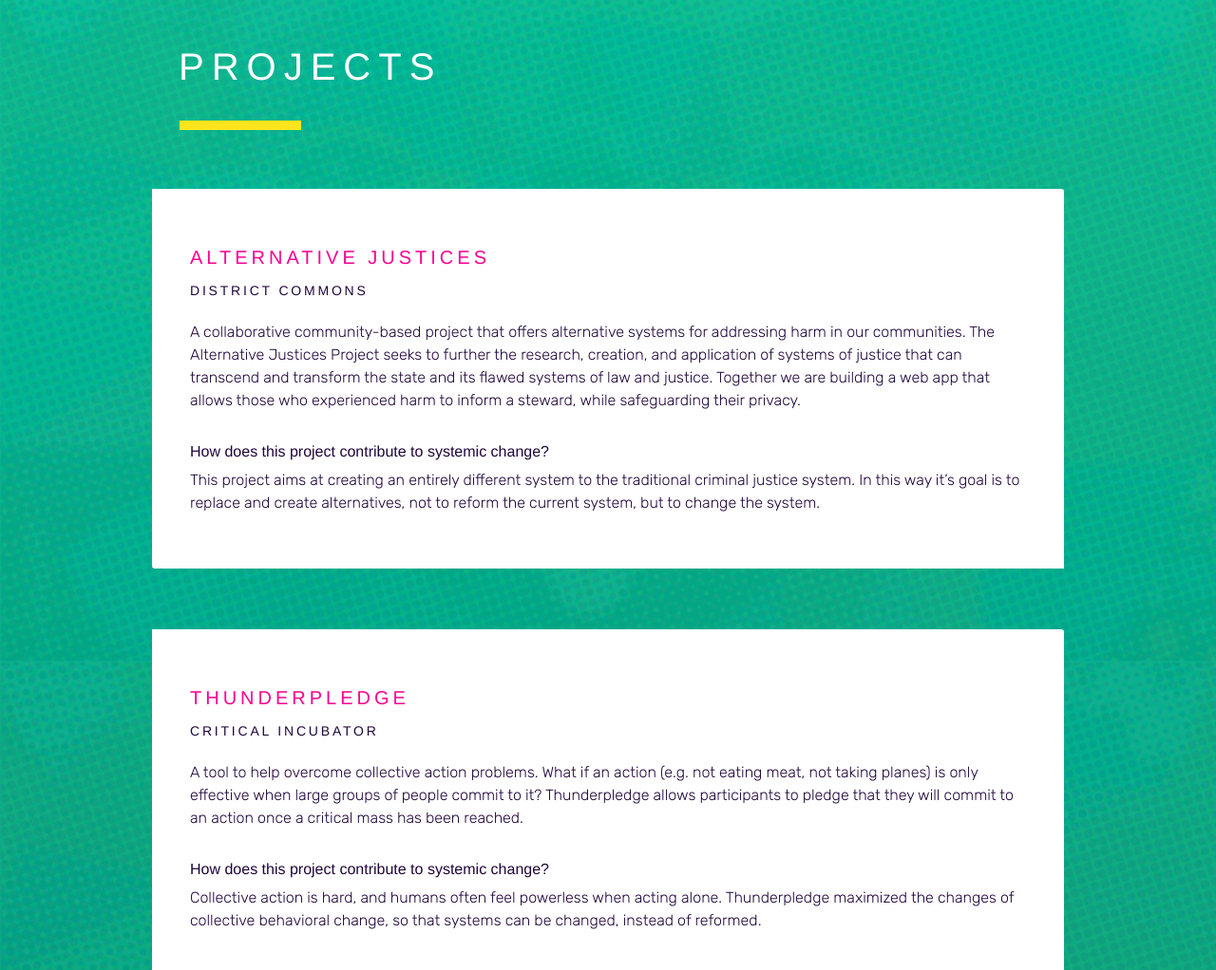
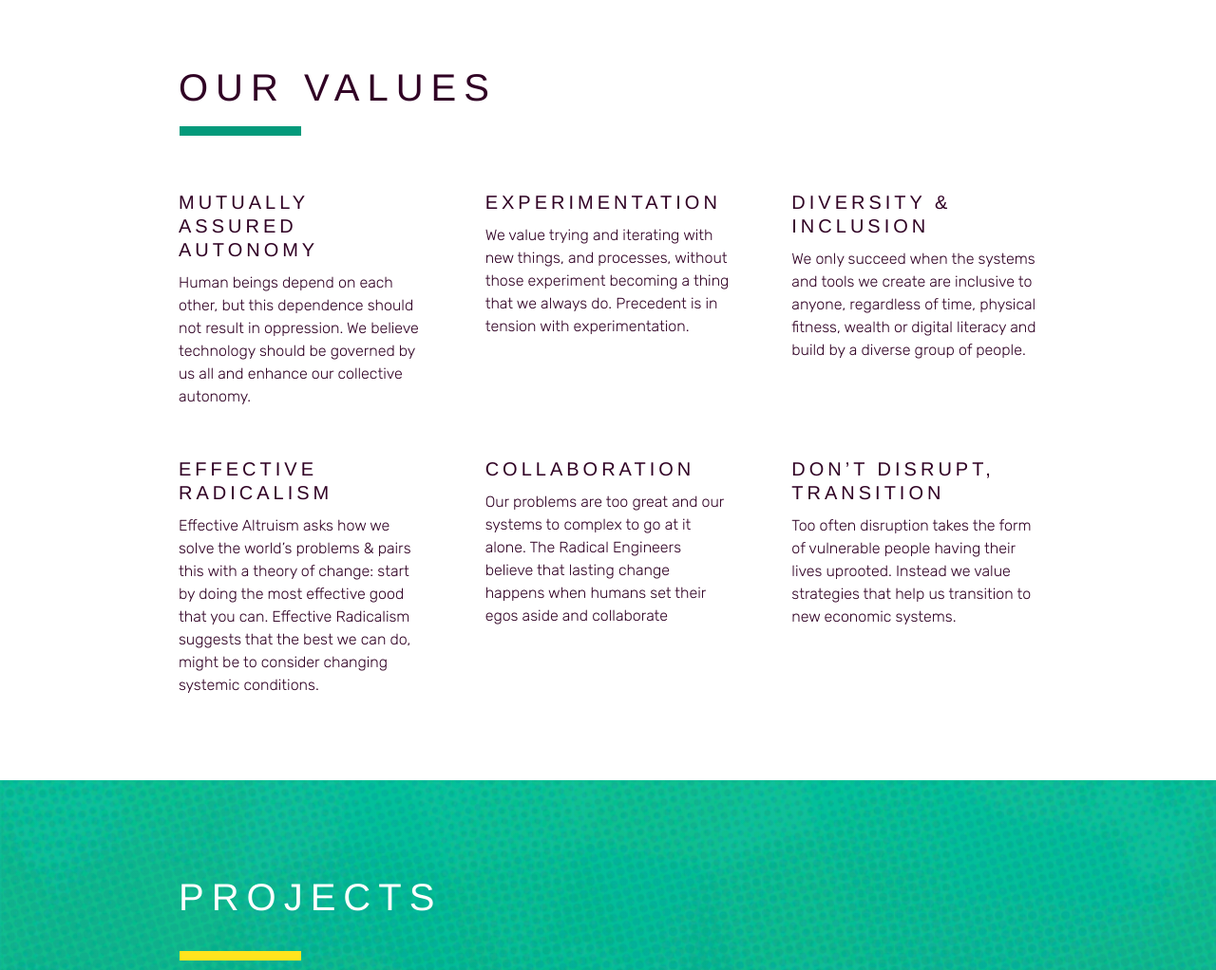
Before and after one commit to radicalengineers/website, a plain HTML site: page index.html in a window 1280 px wide. Shown: the part 1780-2802 px from the top of the page at 95% size. Drawn offline with Linux system fonts and the light colour scheme.

Commit message:
adds values

```diff
--- a/index.html
+++ b/index.html
@@ -77,6 +77,50 @@
         </div>
       </section>
     </div>
+
+    <div class="bg-column">
+    <section id="volunteer" class="container py4 px4 elem-margin">
+      <div class="clearfix mxn2">
+         <div class="col-11 mx-auto">
+          <h1 class="responsive-h1 caps py2 px3 mb0">Our Values</h1>
+            <hr class="haar-h"/>
+          <div class="sm-col sm-col-4 px3 py1">
+            <h3 class="responsive-h3 caps">Mutually assured autonomy</h3>
+            <p>Human beings depend on each other, but this dependence should not result in oppression. We believe technology should be governed by us all and enhance our collective autonomy.</p>
+          </div>
+
+         <div class="sm-col sm-col-4 px3 py1">
+            <h3 class="responsive-h3 caps">Experimentation</h3>
+             <p>We value trying and iterating with new things, and processes, without those experiment becoming a thing that we always do. Precedent is in tension with experimentation.</p>
+          </div>
+
+           <div class="sm-col sm-col-4 px3 py1">
+            <h3 class="responsive-h3 caps">Diversity & Inclusion</h3>
+            <p>We only succeed when the systems and tools we create are inclusive to anyone, regardless of time, physical fitness, wealth or digital literacy and build by a diverse group of people.</p>
+          </div>
+        </div>
+      </div>
+      <div class="clearfix mxn2">
+        <div class="col-11 mx-auto">
+           <div class="sm-col sm-col-4 px3 py1">
+            <h3 class="responsive-h3 caps">Effective Radicalism</h3>
+            <p>Effective Altruism asks how we solve the world’s problems & pairs this with a theory of change: start by doing the most effective good that you can. Effective Radicalism suggests that the best we can do, might be to consider changing systemic conditions.</p>
+          </div>
+
+         <div class="sm-col sm-col-4 px3 py1">
+            <h3 class="responsive-h3 caps">Collaboration</h3>
+             <p>Our problems are too great and our systems to complex to go at it alone. The Radical Engineers believe that lasting change happens when humans set their egos aside and collaborate</p>
+          </div>
+
+           <div class="sm-col sm-col-4 px3 py1">
+            <h3 class="responsive-h3 caps">Don’t disrupt, transition</h3>
+            <p>Too often disruption takes the form of vulnerable people having their lives uprooted. Instead we value strategies that help us transition to new economic systems.</p>
+          </div>
+
+        </div>
+      </div>
+  </section>
+  </div>
 
 <!--   <hr class="haar"/> -->
 
```
